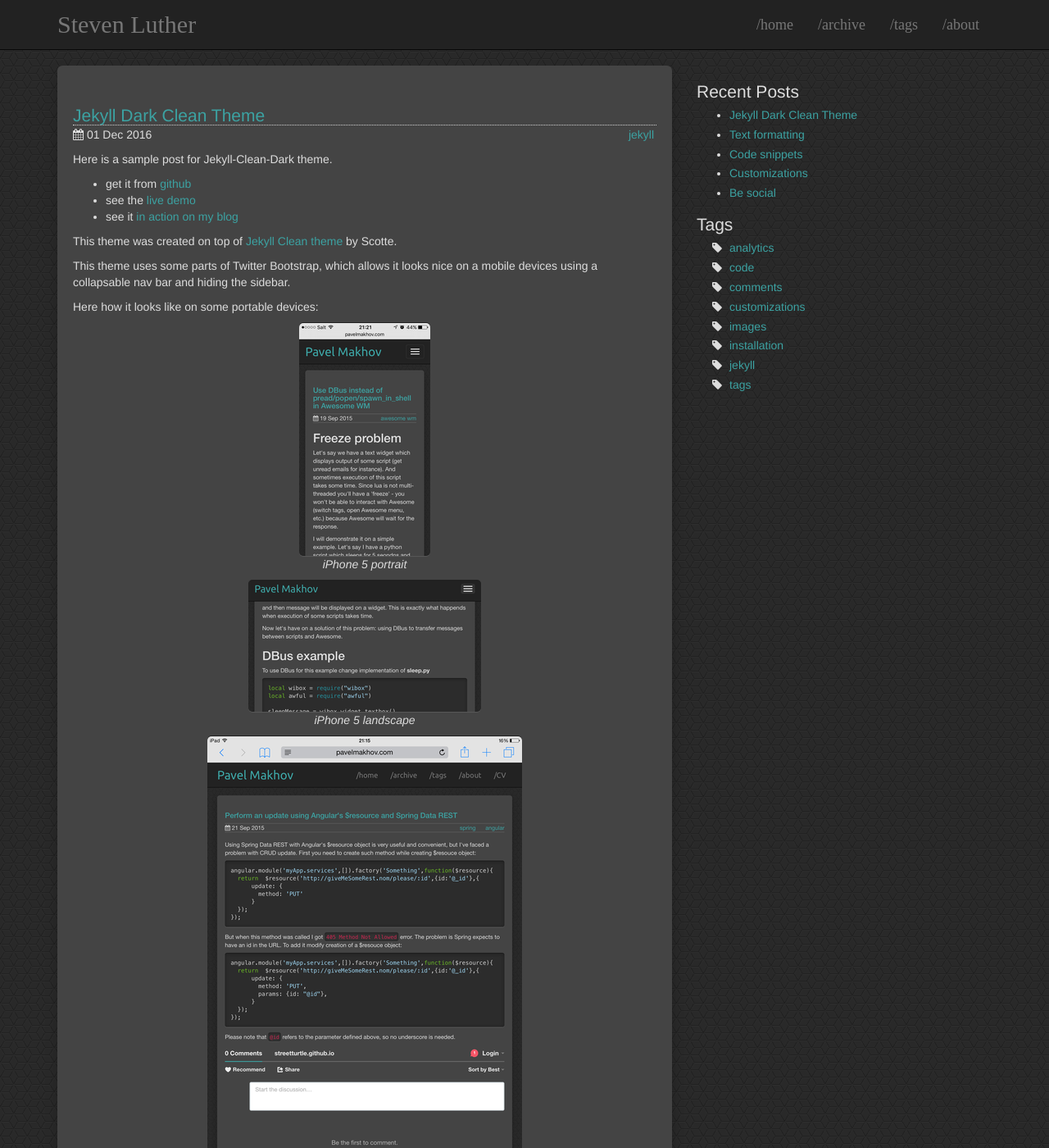
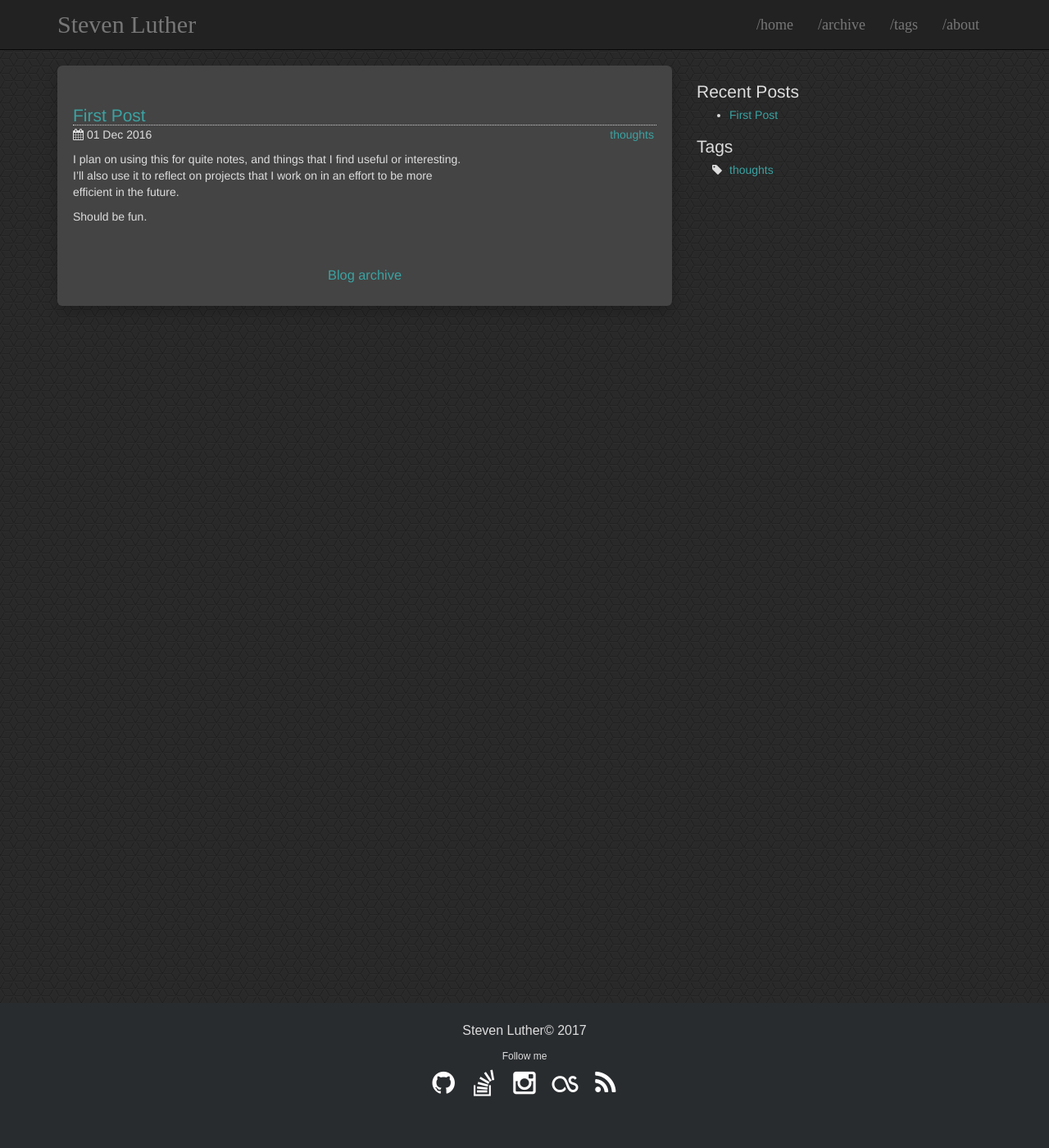
Before and after one commit to luthes/luthes.github.io, a Jekyll site: the page built from index.html, in a window 1280 px wide and 1400 px high. Shown: the whole window at 82% size. Built offline with Jekyll 4.4.1, drawn with Linux system fonts in a browser that asks for light colours; some of the changed text lies outside the part shown.

Commit message:
First post

```diff
--- a/_includes/footer.html
+++ b/_includes/footer.html
@@ -1,7 +1,7 @@
     <footer class="footer-distributed">
       <div class="container">
         <div class="footer">
-          <p>Pavel Makhov &copy; 2015</p>
+          <p>Steven Luther&copy; 2017</p>
           {% include social.html %}
         </div>
       </div>
--- a/_posts/2016-12-01-jekyll-clean-theme.md
+++ /dev/null
@@ -1,27 +0,0 @@
----
-layout: post
-title: "Jekyll Dark Clean Theme"
-date: 2016-12-01 16:25:06
-tags: jekyll
-description: Here I want to introduce you the dark theme for Jekyll.
----
-
-Here is a sample post for Jekyll-Clean-Dark theme.
-
-* get it from [github](https://github.com/streetturtle/jekyll-clean-dark)
-* see the [live demo](http://pavelmakhov.com/jekyll-clean-dark)
-* see it [in action on my blog](http://pavelmakhov.com)
-
-This theme was created on top of [Jekyll Clean theme](https://scotte.github.io) by Scotte.
-
-This theme uses some parts of Twitter Bootstrap, which allows it looks nice on a mobile devices using a collapsable nav bar and hiding the sidebar.
-
-Here how it looks like on some portable devices:
-
-![My helpful screenshot]({{ site.baseurl | prepend:site.url}}/images/iphone_portrait.PNG){: .center-image }*iPhone 5 portrait*
-
-![My helpful screenshot]({{ site.baseurl | prepend:site.url}}/images/iphone_landscape.PNG){: .center-image }*iPhone 5 landscape*
-
-![My helpful screenshot]({{ site.baseurl | prepend:site.url}}/images/ipad_portrait.PNG){: .center-image }*iPad mini portrait*
-
-![My helpful screenshot]({{ site.baseurl | prepend:site.url}}/images/ipad_landscape.PNG){: .center-image }*iPad mini landscape*
--- /dev/null
+++ b/_posts/2017-05-26-first-post.md
@@ -0,0 +1,13 @@
+---
+layout: post
+title: First Post
+date: 2016-12-01 16:25:06
+tags: thoughts
+description: Just an introductory post.
+---
+
+I plan on using this for quite notes, and things that I find useful or interesting.
+I'll also use it to reflect on projects that I work on in an effort to be more
+efficient in the future.
+
+Should be fun.
```
Also changed, not shown: about.md (+8 -2 lines), _posts/.examples/2015-11-01-installation.md (renamed from _posts/2015-11-01-installation.md), _posts/.examples/2016-07-01-images.md (renamed from _posts/2016-07-01-images.md), _posts/.examples/2016-08-01-analytics-tags-comments.md (renamed from _posts/2016-08-01-analytics-tags-comments.md), _posts/.examples/2016-09-16-be-social.md (renamed from _posts/2016-09-16-be-social.md), _posts/.examples/2016-09-20-customizations.md (renamed from _posts/2016-09-20-customizations.md), _posts/.examples/2016-10-01-code-syntax-highlighting.md (renamed from _posts/2016-10-01-code-syntax-highlighting.md), _posts/.examples/2016-11-02-text-formatting.md (renamed from _posts/2016-11-02-text-formatting.md).
